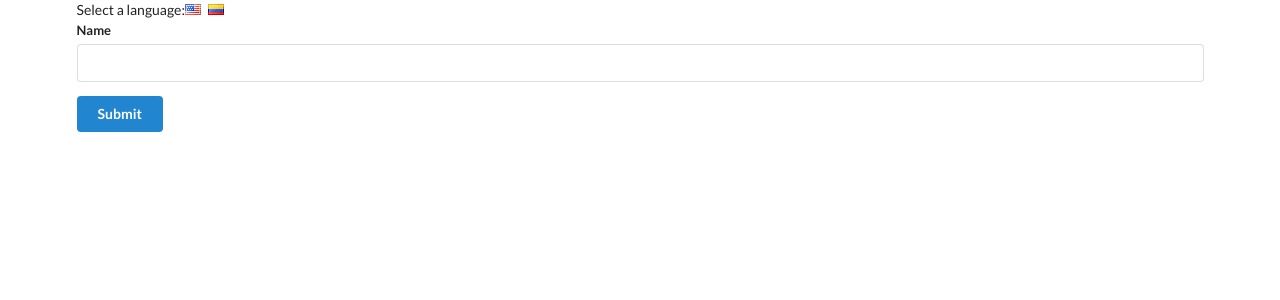
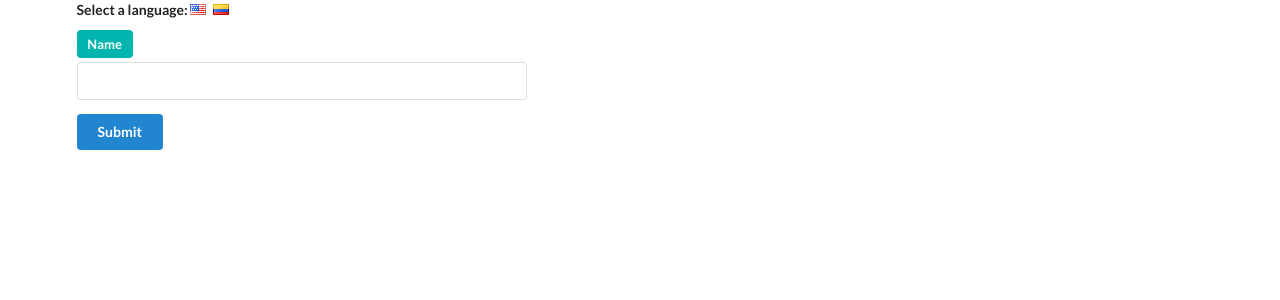
Before and after one commit to noomdalv/react_context_form, a React (Create React App) app: page / in a window 1280 px wide. Shown: the top 300 px of the page. Built offline with nearby package versions, Linux system fonts and the light colour scheme.

Commit message:
added styling

```diff
--- a/src/components/Field.js
+++ b/src/components/Field.js
@@ -8,8 +8,8 @@ class Field extends React.Component {
 		const text = this.context.language === "english" ? "Name" : "Nombre";
 		return (
 			<div className="ui field">
-				<label>{text}</label>
-				<input />
+				<label className="ui teal label" style={{width: "max-content"}}>{text}</label>
+				<input style={{width: "40%"}} />
 			</div>
 		);
 	}
--- a/src/components/LanguageSelector.js
+++ b/src/components/LanguageSelector.js
@@ -6,8 +6,8 @@ class LanguageSelector extends React.Component {
 	render() {
 		console.log(this.context)
 		return (
-			<div>
-				Select a language:
+			<div style={{marginBottom: 10}}>
+				<b>Select a language: </b>
 				<i className="flag us" onClick={() => this.context.onLanguageChange("english")} />
 				<i className="flag co" onClick={() => this.context.onLanguageChange("spanish")} />
 			</div>
```
